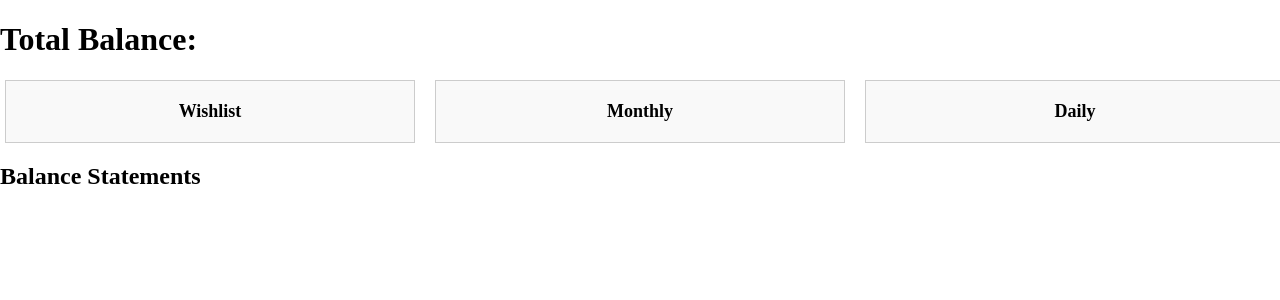
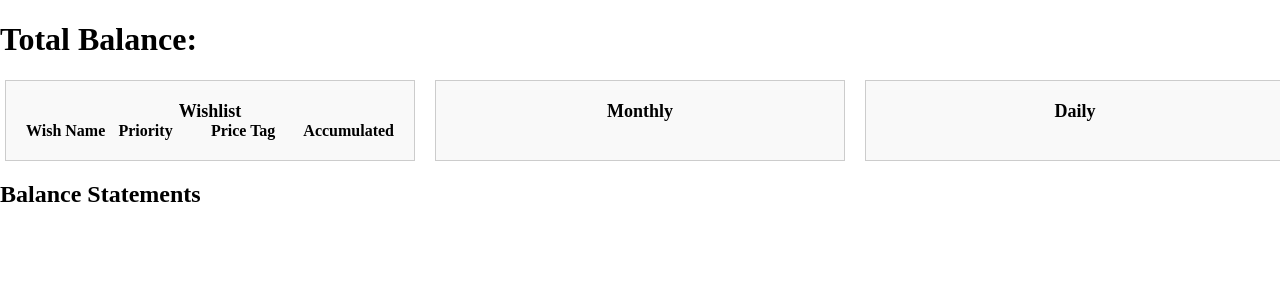
Before and after one commit to MazFahim/pythonProjects, a Flask app: template Padma/templates/balance.html in a window 1280 px wide. Shown: the part 46-346 px from the top of the page. Run offline with Flask 3, Linux system fonts and the light colour scheme; the template is opened without the code that fills it, so the values that code supplies are empty.

Commit message:
Update balance.html

```diff
--- a/Padma/templates/balance.html
+++ b/Padma/templates/balance.html
@@ -45,6 +45,12 @@
         <div id="left">
             <div class="column">
                 <h2>Wishlist</h2>
+                <div id="wishlist" style="display: grid; grid-template-columns: repeat(4, 1fr); gap: 10px;">
+                    <div><strong>Wish Name</strong></div>
+                    <div><strong>Priority</strong></div>
+                    <div><strong>Price Tag</strong></div>
+                    <div><strong>Accumulated</strong></div>
+                </div>
             </div>
             <div class="column">
                 <h2>Monthly</h2>
```
